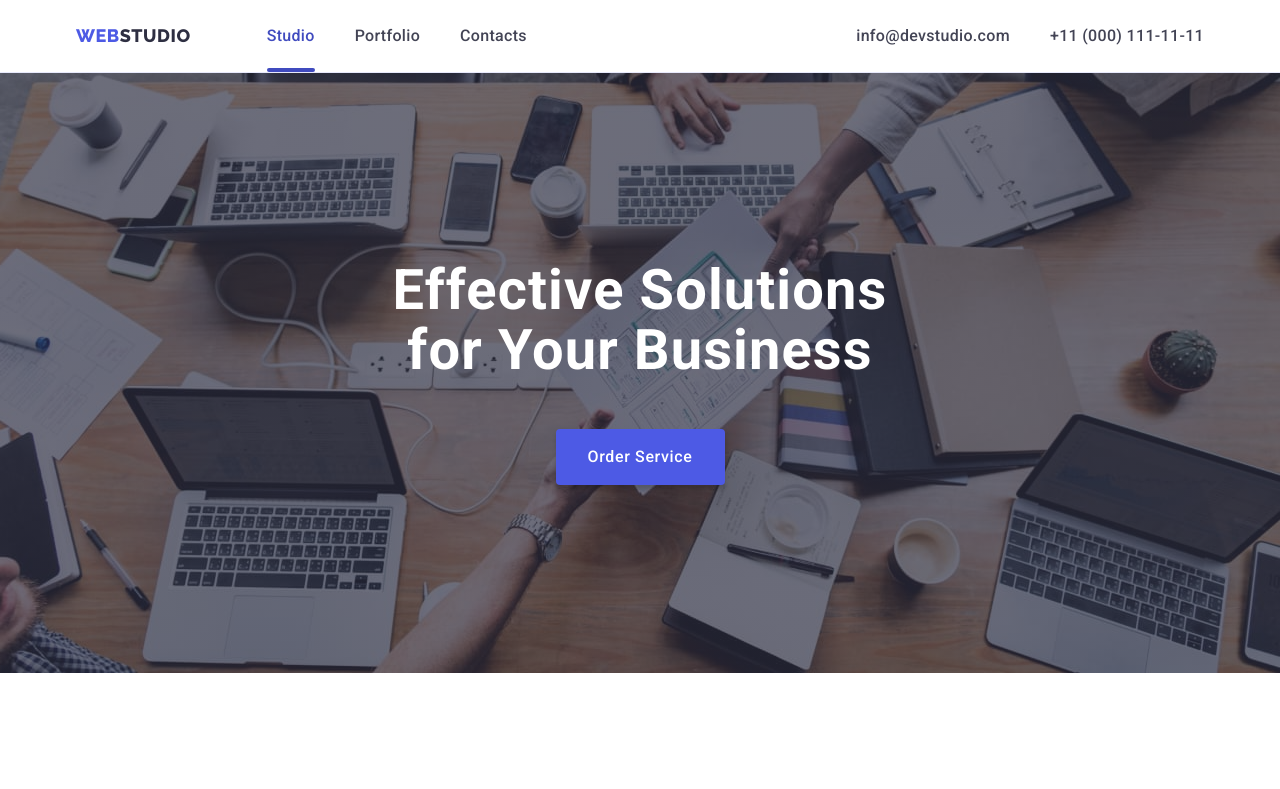
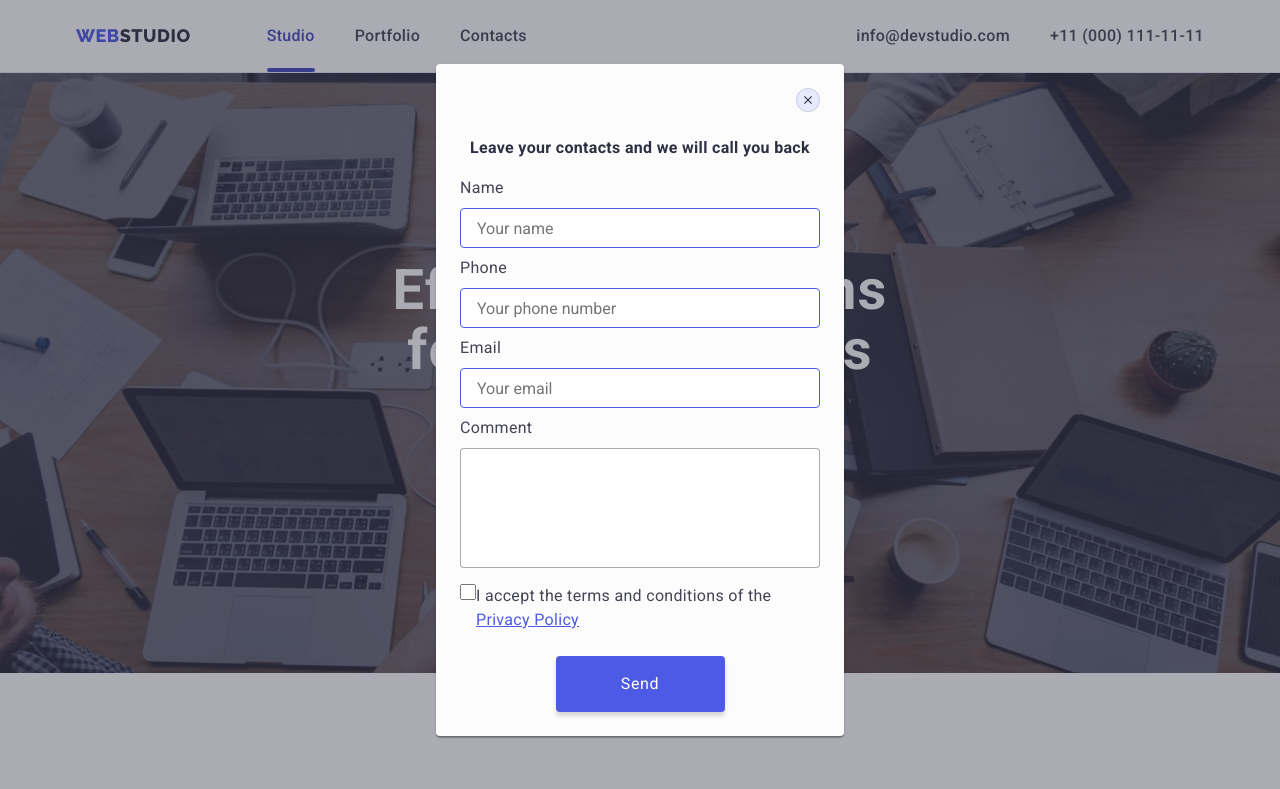
Before and after one commit to oleksamor/goit-homework-07, a plain HTML site: page index.html in a window 1280 px wide. Shown: the top 789 px of the page. Drawn offline with nearby package versions, Linux system fonts and the light colour scheme.

Commit message:
change inputs

```diff
--- a/css/styles.css
+++ b/css/styles.css
@@ -654,6 +654,7 @@ body {
 
 .modal-txt {
   text-align: center;
+  margin-bottom: 16px;
 }
 
 .modal-title {
@@ -663,14 +664,20 @@ body {
   color: var(--dark-color);
 }
 
+.contact-form-wrapper {
+  display: flex;
+  flex-direction: column;
+  align-items: flex-start;
+  padding: 0px;
+  gap: 8px;
+}
+
 .contact-form-input {
   width: 100%;
   height: 40px;
-  margin-bottom: 8px;
   padding-left: 16px;
   border: 1px solid var(--primary-brand-color);
   border-radius: 4px;
-
 }
 
 .contact-form-message {
@@ -682,16 +689,29 @@ body {
   border: 1px solid rgba(46, 47, 66, 0.4);
   border-radius: 4px;
 }
+
 .accept-police {
   display: flex;
   margin-bottom: 24px;
 }
+
+.checkbox-police {
+  width: 16px;
+  height: 16px;
+}
+
+.modal-form-check {
+  width: 16px;
+  height: 16px;
+}
+
 .police {
   font-size: 12px;
-    line-height: 1.17;
-    letter-spacing: 0.04em;
-    color: var(--subtle-text-color);
+  line-height: 1.17;
+  letter-spacing: 0.04em;
+  color: var(--subtle-text-color);
 }
+
 .color-police {
   text-decoration-line: underline;
   color: var(--primary-brand-color);
--- a/index.html
+++ b/index.html
@@ -460,7 +460,7 @@
 
     <!-- /** |============================ | modal window -->
 
-    <div class="backdrop is-hidden" data-modal>
+    <div class="backdrop" data-modal>
       <div class="modal">
         <button class="modal-btn" type="button" data-modal-close>
           <svg class="modal-icon">
@@ -475,7 +475,7 @@
         </div>
 
         <form class="contact-form">
-          <div role="group" aria-labelledby="">
+          <div class="contact-form-wrapper">
             <label for="name_user">Name</label>
             <input
               type="text"
@@ -511,16 +511,16 @@
           </div>
 
           <div class="accept-police">
-            <label>
-              <input
+            <!-- <input
               type="checkbox"
               name="accept_police"
               class="checkbox-police"
-              />
-              <p class="police">
-                I accept the terms and conditions of the <a href="#"></a>
+            /> -->
+            <input id="user-police" type="text" class="modal-form-check" />
+
+            <label for="user-police" class="modal-form-check-descr"
+              >I accept the terms and conditions of the <a href="#"></a>
               <span class="color-police"> Privacy Policy</span>
-              </p>
             </label>
           </div>
           <div class="contact-form-btn-wrapper">
```
Lines whose indentation alone changed are shown as unchanged.
